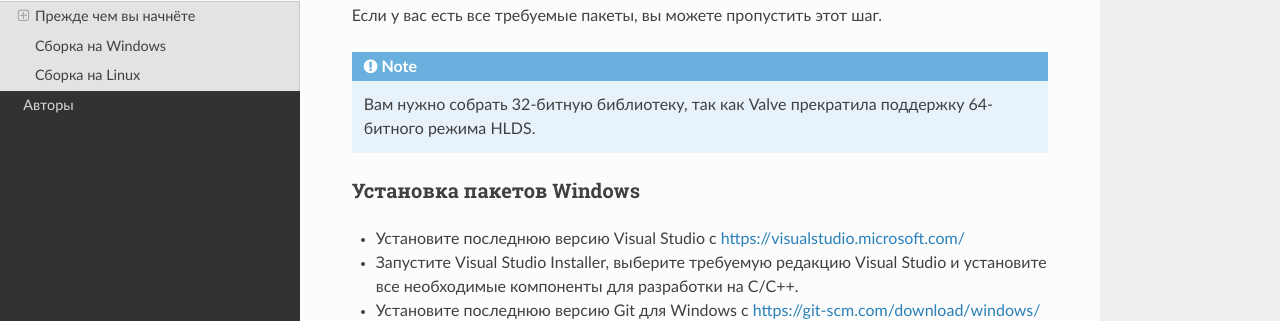
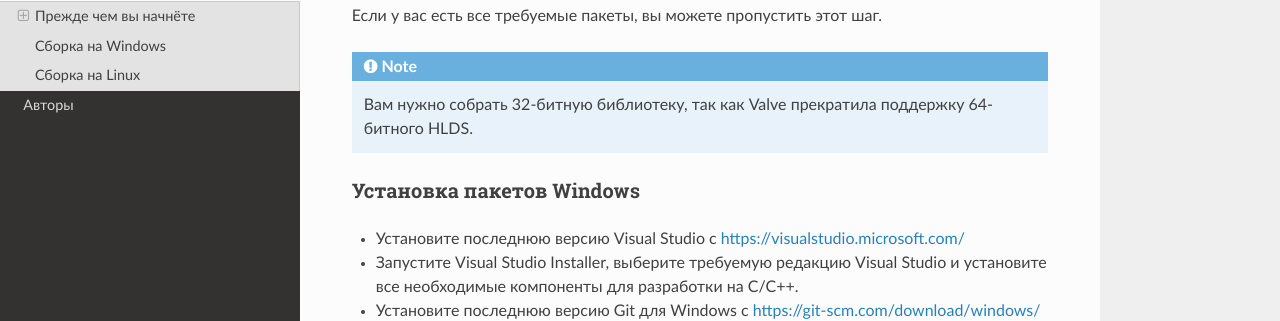
Before and after one commit to yapb/docs, a Sphinx documentation site: the page built from docs/building.rst, in a window 1280 px wide and 900 px high. Shown: the part 416-737 px from the top of the window. Built offline with Sphinx 7.4.7 and the Read the Docs theme 2.0.0, drawn with Linux system fonts in a browser that asks for light colours.

Commit message:
building: fix wording

```diff
--- a/docs/building.rst
+++ b/docs/building.rst
@@ -8,7 +8,7 @@
 ======================
 Если у вас есть все требуемые пакеты, вы можете пропустить этот шаг.
 
-.. Note:: Вам нужно собрать 32-битную библиотеку, так как Valve прекратила поддержку 64-битного режима HLDS.
+.. Note:: Вам нужно собрать 32-битную библиотеку, так как Valve прекратила поддержку 64-битного HLDS.
 
 Установка пакетов Windows
 -----------------------------------
```
